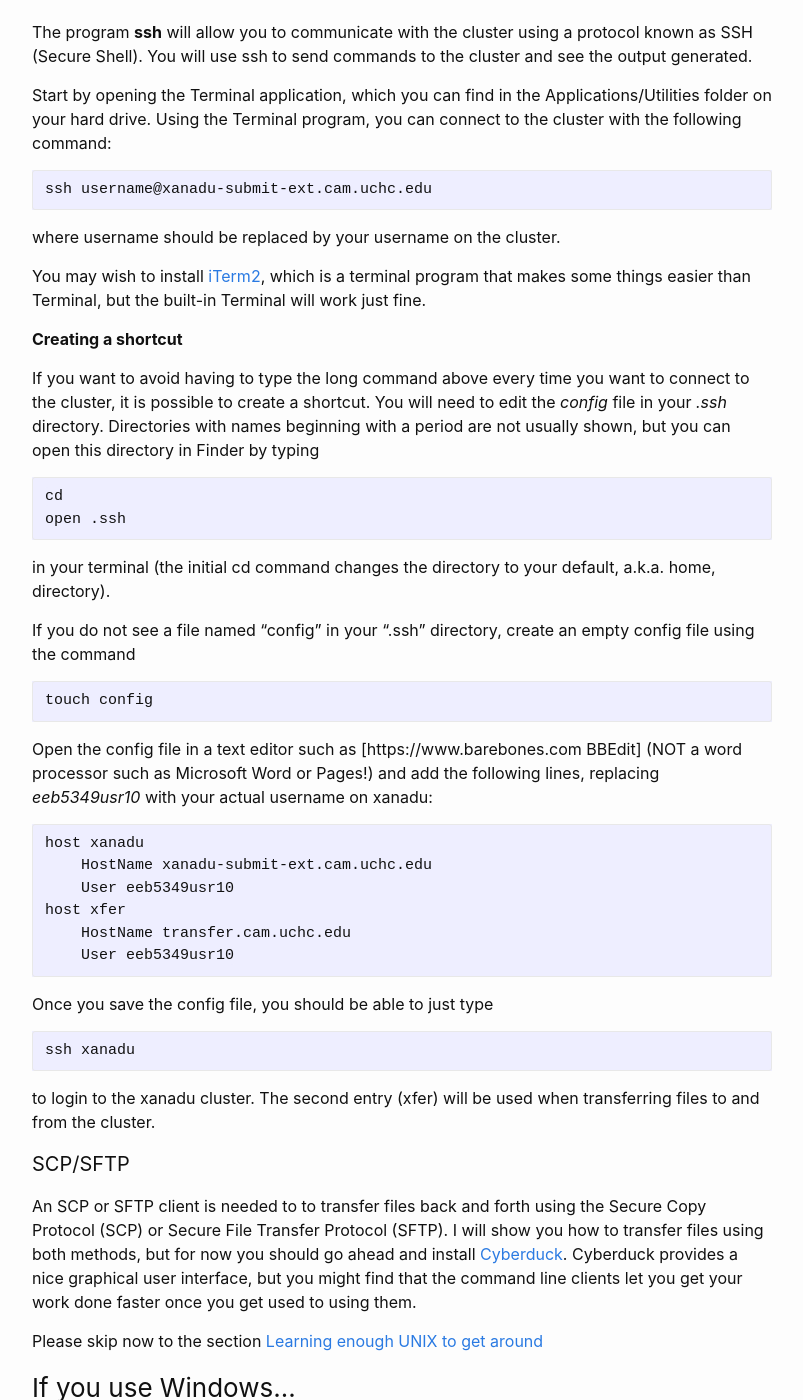
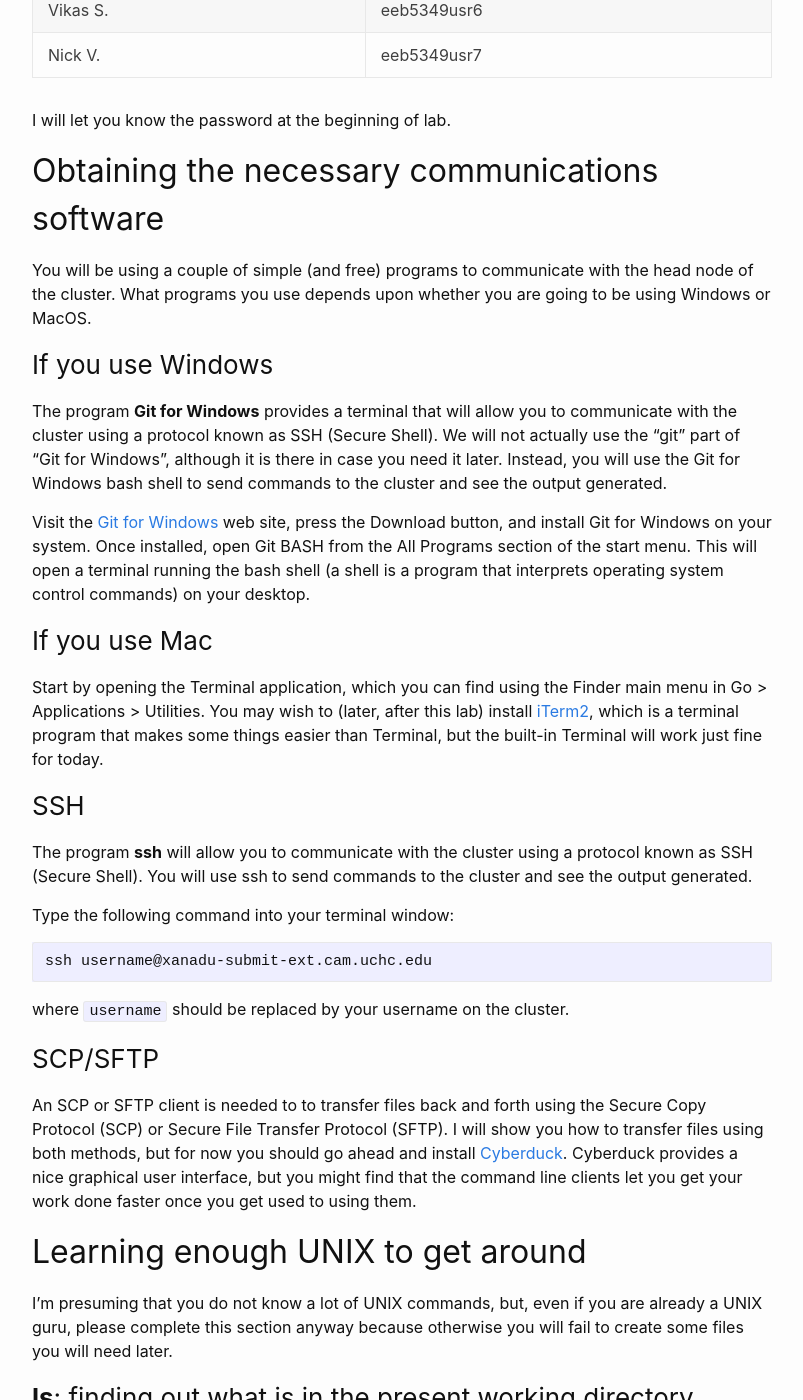
Before and after one commit to plewis/plewis.github.io, a Jekyll site: the page built from phylogenetics/xanadu.md, in a window 1280 px wide and 1400 px high, scrolled down 645 px. Shown: the whole window, without its empty margins (238-1041 px from the left). Built offline with Jekyll 4.4.1, drawn with Linux system fonts in a browser that asks for light colours; some of the changed text lies outside the part shown.

Commit message:
tweaks to first lab

```diff
--- a/phylogenetics/xanadu.md
+++ b/phylogenetics/xanadu.md
@@ -5,22 +5,43 @@ permalink: /xanadu/
 ---
 The UConn [Computational Biology Core](http://bioinformatics.uconn.edu) is part of the [Center for Genome Innovation (CGI)](http://cgi.uconn.edu/). We will use the Xanadu computing cluster located at the UConn Health Center for most of the data crunching we will do in this course. By now, you should have an account on the cluster, and today you will learn how to start analyses remotely (i.e. from your laptop), check on their status, and download the results when your analysis is finished.
 
-##  Obtaining the necessary communications software
-You will be using a couple of simple (and free) programs to communicate with the head node of the cluster.
+## Make note of your username
 
-###  If you use Windows...please scroll down to the Windows section
-###  If you use MacOS 10.x...
-####  SSH
+Name       | Username
+:--------- | :----------
+Alyssa M.  | eeb5349usr1
+Analisa M. | eeb5349usr2
+Scott K.   | eeb5349usr3
+Frank M.   | eeb5349usr4
+Dan P.     | eeb5349usr5
+Vikas S.   | eeb5349usr6
+Nick V.    | eeb5349usr7
+
+I will let you know the password at the beginning of lab.
+
+## Obtaining the necessary communications software
+You will be using a couple of simple (and free) programs to communicate with the head node of the cluster. What programs you use depends upon whether you are going to be using Windows or MacOS.
+
+### If you use Windows
+
+The program **Git for Windows** provides a terminal that will allow you to communicate with the cluster using a protocol known as SSH (Secure Shell). We will not actually use the "git" part of "Git for Windows", although it is there in case you need it later. Instead, you will use the Git for Windows bash shell to send commands to the cluster and see the output generated.
+
+Visit the [Git for Windows](https://gitforwindows.org) web site, press the Download button, and install Git for Windows on your system. Once installed, open Git BASH from the All Programs section of the start menu. This will open a terminal running the bash shell (a shell is a program that interprets operating system control commands) on your desktop.
+
+### If you use Mac
+
+Start by opening the Terminal application, which you can find using the Finder main menu in Go > Applications > Utilities. You may wish to (later, after this lab) install [iTerm2](http://www.iterm2.com/), which is a terminal program that makes some things easier than Terminal, but the built-in Terminal will work just fine for today.
+
+### SSH
 The program **ssh** will allow you to communicate with the cluster using a protocol known as SSH (Secure Shell). You will use ssh to send commands to the cluster and see the output generated.
 
-Start by opening the Terminal application, which you can find in the Applications/Utilities folder on your hard drive. Using the Terminal program, you can connect to the cluster with the following command:
+Type the following command into your terminal window:
 
     ssh username@xanadu-submit-ext.cam.uchc.edu
 
-where username should be replaced by your username on the cluster.
+where `username` should be replaced by your username on the cluster.
 
-You may wish to install [iTerm2](http://www.iterm2.com/), which is a terminal program that makes some things easier than Terminal, but the built-in Terminal will work just fine.
-
+{% comment %}
 **Creating a shortcut**
 
 If you want to avoid having to type the long command above every time you want to connect to the cluster, it is possible to create a shortcut. You will need to edit the _config_ file in your _.ssh_ directory. Directories with names beginning with a period are not usually shown, but you can open this directory in Finder by typing
@@ -48,12 +69,12 @@ Once you save the config file, you should be able to just type
     ssh xanadu
 
 to login to the xanadu cluster. The second entry (xfer) will be used when transferring files to and from the cluster.
+{% endcomment %}
 
-####  SCP/SFTP
+###  SCP/SFTP
 An SCP or SFTP client is needed to to transfer files back and forth using the Secure Copy Protocol (SCP) or Secure File Transfer Protocol (SFTP). I will show you how to transfer files using both methods, but for now  you should go ahead and install [Cyberduck](https://cyberduck.io/download/). Cyberduck provides a nice graphical user interface, but you might find that the command line clients let you get your work done faster once you get used to using them.
 
-Please skip now to the section [Learning enough UNIX to get around](#learning-enough-unix-to-get-around)
-
+{% comment %}
 ###  If you use Windows...
 ####  SSH
 The program **Git for Windows** provides a terminal that will allow you to communicate with the cluster using a protocol known as SSH (Secure Shell). We will not actually use the "git" part of "Git for Windows", although it is there in case you need it later. Instead, you will use the Git for Windows bash shell to send commands to the cluster and see the output generated.
@@ -92,12 +113,13 @@ to login to the xanadu cluster. (The second entry (xfer) will be used for transf
 ####  SCP/SFTP
 
 An SCP or SFTP client is needed to to transfer files back and forth using the Secure Copy Protocol (SCP) or Secure File Transfer Protocol (SFTP). For now  you should go ahead and install [Cyberduck](https://cyberduck.io/download/). Cyberduck provides a nice graphical user interface, which makes moving files back and forth easy.
+{% endcomment %}
 
-###  Learning enough UNIX to get around
+##  Learning enough UNIX to get around
 
 I'm presuming that you do not know a lot of UNIX commands, but, even if you are already a UNIX guru, please complete this section anyway because otherwise you will fail to create some files you will need later.
 
-####  ls command: finding out what is in the present working directory
+### **ls**: finding out what is in the present working directory
 
 The **ls** command lists the files in the _present working directory_. Try typing just
 
@@ -109,7 +131,7 @@ If you need more details about files than you see here, type
 
 instead. This version provides information about file permissions, ownership, size, and last modification date.
 
-####  pwd command: finding out what directory you are in
+###  **pwd**: finding out what directory you are in
 
 Typing
 
@@ -117,7 +139,7 @@ Typing
 
 shows you the full path of the present working directory. The path shown should end with your username, indicating that you are currently in your home directory. If you are using one of the students accounts, e.g. `eeb5349usr10`, then the directory path will end with `eeb5349/usr10`, not `eeb5349usr10`.
 
-####  mkdir command: creating a new directory
+###  **mkdir**: creating a new directory
 
 Typing the following command will create a new directory named _pauprun_ in your home directory:
 
@@ -125,7 +147,7 @@ Typing the following command will create a new directory named _pauprun_ in your
 
 Use the `ls` command now to make sure a directory of that name was indeed created.
 
-####  cd command: leaving the nest and returning home again
+###  **cd**: leaving the nest and returning home again
 
 The cd command lets you change the present working directory. To move into the newly-created _pauprun_ directory, type
 
@@ -139,7 +161,7 @@ If you want to go down one directory level (say from _pauprun_ back down to your
 
     cd ..
 
-####  Creating run.nex using the nano editor
+### **nano**: creating the _run.nex_ file
 
 One way to create a new file, or edit one that already exists, is to use the nano editor. You will now use nano to create a run.nex file containing a paup block. You will later execute this file in PAUP* to perform an analysis.
 
@@ -171,7 +193,7 @@ Once you have entered everything, use `^X` to exit. Nano will ask if you want to
 
     cat run.nex
 
-####  Create the gopaup file
+### Create the _gopaup_ file
 
 Now use nano to create a second file named _gopaup_ in your _pauprun_ directory. To do this, type `pwd` to make sure you are in the _pauprun_ directory, then type `nano gopaup`. This file should contain this text:
 
@@ -179,15 +201,21 @@ Now use nano to create a second file named _gopaup_ in your _pauprun_ directory.
     #SBATCH --partition=mcbstudent
     #SBATCH --qos=mcbstudent
     #SBATCH --job-name=pauprun
+    #SBATCH --mail-type=END
+    #SBATCH --mail-user=<your name here>@uconn.edu
     cd $HOME/pauprun
     module load paup/4.0a-166
     paup -n run.nex
 
-## Downloading files to the cluster
+**IMPORTANT** Please be sure to replace the phrase `<your name here>` with your name to create a valid email address!
 
-The next three sections describe **three different ways** to get a file into a directory on the cluster. If the file is located on a website, which is the usual case for labs in this course, **I would use the curl method**. If you don't like that method, the other two sections offer alternative ways (both of which involve first getting the file onto your local computer, then uploading it to the cluster).
+You may not wish to use the two lines that begin with **<tt>#SBATCH --mail-type=</tt>** and **<tt>#SBATCH --mail-user=</tt>**. If you don't want email notifications cluttering your email inbox, just delete these two lines from the file (they are not required).
 
-###   Using curl to download the algae.nex data file directly
+## Getting files onto the cluster
+
+The next three sections describe **three different ways** to get a file into a directory on the cluster. If the file is located on a website, which is the usual case for labs in this course, **I would use the curl method**. If you don't like that method, or if the file you need to transfer is located on your local computer and not a web site, the other two sections offer alternative ways (both of which involve first getting the file onto your local computer, then uploading it to the cluster).
+
+###  Using **curl** to download the _algae.nex_ data file to the cluster directly
 
 One of my favorite methods to transfer files that are stored on a web site involves the program curl (which stands for copy url). The following command should be carried out in a terminal that _is already logged into the cluster_.
 
@@ -199,7 +227,9 @@ The `-O` tells curl to save it under the same file name (algae.nex) that it has
 
 If this method worked, skip now to the section [A few more UNIX commands](#a-few-more-unix-commands)
 
-###  Using Cyberduck to upload the algae.nex data file
+###  Using Cyberduck to upload the _algae.nex_ data file
+
+(You can skip this section if the curl command worked for you.)
 
 Download the file [algae.nex](http://hydrodictyon.eeb.uconn.edu/people/plewis/downloads/algae.nex) and save it on your hard drive.
 
@@ -211,7 +241,9 @@ Once you are in, you will see a listing of the files in your home directory on t
 
 If this method worked, skip now to the section [A few more UNIX commands](#a-few-more-unix-commands)
 
-###   Using scp to upload the algae.nex data file
+###  Using **scp** to upload the _algae.nex_ data file
+
+(You can skip this section if either the curl command or Cyberduck worked for you.)
 
 Download the file [algae.nex](http://hydrodictyon.eeb.uconn.edu/people/plewis/downloads/algae.nex) and save it on your hard drive.
 
@@ -229,11 +261,11 @@ If you have not made a shortcut, use this command instead:
 
 where `username` should be replaced by your own user name on the cluster. (Don't overlook the colon on the very end of the line!)
 
-###  A few more UNIX commands
+##  A few more UNIX commands
 
 You have now transferred a data file (_algae.nex_) to the cluster, but it may not be in the right place. Use the `pwd` and `cd` commands to ensure that you are in the _pauprun_ directory, then type `ls` to see if the _algae.nex_ file is there. The _run.nex_ file contains a line containing the command `execute algae.nex`, which means that _algae.nex_ should also be located in the _pauprun_ directory.
 
-####  mv command: moving or renaming a file
+### **mv**: moving or renaming a file
 
 If _algae.nex_ is in your home directory, you can use the `mv` command to move it to the directory _pauprun_:
 
@@ -242,7 +274,7 @@ If _algae.nex_ is in your home directory, you can use the `mv` command to move i
 
 The `mv` command takes two arguments. The first argument is the name of the directory or file you want to move, whereas the second argument is the destination. The destination could be either a directory (which is true in this case) or a file name. If the directory _pauprun_ did not already exist, `mv` would have interpreted this as a request to rename _algae.nex_ to the file name _pauprun_! So, be aware that `mv` can rename files as well as move them.
 
-####  cp command: copying a file
+### **cp**: copying a file
 
 The `cp` command copies files. It leaves the original file in place and makes a copy elsewhere. You could have used this command to make a copy of _algae.nex_ in the directory _pauprun_:
 
@@ -250,7 +282,7 @@ The `cp` command copies files. It leaves the original file in place and makes a
 
 This would have left the original in your home directory, and made a duplicate of this file in the directory _pauprun_.
 
-####  rm command: cleaning up
+### **rm**: cleaning up
 
 The `rm` command removes files. If you had used the `cp` command to copy _algae.nex_ into the _pauprun_ directory, you could remove the original file using these commands:
 
@@ -264,14 +296,21 @@ To delete an entire directory (don't try this now!), you can add the `-rf` flags
 
 The above command would remove everything in the _pauprun_ directory (without asking!), and then remove the _pauprun_ directory itself. I want to stress that this is a **particularly dangerous command**, so make sure you are not distracted or sleep-deprived when you use it! Unlike the Windows or Mac graphical user interface, files deleted using rm are **not** moved to the Recycle Bin or Trash, they are just gone. There is **no undo** for the rm command.
 
-###  Starting a PAUP* analysis
+##  Starting a PAUP* analysis
 
-If you've been following the directions in sequence, you now have two files (_algae.nex_ and _run.nex_) in your `$HOME/pauprun` directory on the cluster, whereas the _gopaup_ file should be in `$HOME`. Use the `cd` command to make sure you are in your home directory, then the `cat` command to look at the contents of the _gopaup_ file you created earlier. You should see this:
+The next tutorial you will explore in lab today will introduce you to the software PAUP*, but for now we will do a short analysis using this program just to demonstrate how to submit a job to the cluster. There are **two ways** to run analyses on the cluster:
+* use sbatch to submit a batch job
+* use srun to start an interactive session
+You would normally use the interactive session approach if you are just experimenting or are making sure that a program will start successfully. For a phylogenetic analysis that may take some time, you almost always want to submit it as a batch job (see below). The beauty of batch jobs is that you can close down your connection to the cluster and reconnect later (after the system sends you an email telling you that your run is finished).
+
+If you've been following the directions in sequence, you now have two files (_algae.nex_ and _run.nex_) in your `$HOME/pauprun` directory on the cluster, whereas the _gopaup_ file should be in `$HOME`. Use the `cd` command to make sure you are in your home directory, then the `cat` command to look at the contents of the _gopaup_ file you created earlier. You should see this (except that `<your name here>@uconn.edu` should now be your UConn email address):
 
     #!/bin/bash
     #SBATCH --partition=mcbstudent
     #SBATCH --qos=mcbstudent
     #SBATCH --job-name=pauprun
+    #SBATCH --mail-type=END
+    #SBATCH --mail-user=<your name here>@uconn.edu
     cd $HOME/pauprun
     module load paup/4.0a-166
     paup -n run.nex
@@ -285,7 +324,7 @@ Here is an explanation of each of the lines in _gopaup_:
 * The 6th line informs the system that you want to use a particular version of paup. If you left this line out, the command on the last line might not work at all, or might run an older version of paup. You can get a list of all available modules using the command `module avail`.
 * The 7th and last line starts up PAUP* and executes the _run.nex_ file. The `-n` flag tells PAUP* that no human is going to be listening or answering questions, so it should just use default answers to any questions it needs to ask during the run.
 
-####  Submitting a job using sbatch
+###  Submitting a job using **sbatch**
 
 Now you are ready to start the analysis. Type these commands to start your run:
 
@@ -307,7 +346,7 @@ If it is running, you will see an entry named pauprun. Here is what it looked li
 
 The PD under ST (state) means that my job is pending (not yet running). This job goes so fast that you will be lucky to find it in the running state. If you see no jobs listed when you run squeue, it means your job has finished.
 
-####  Killing a job using scancel
+###  Killing a job using **scancel**
 
 Sometimes it is clear that an analysis is not going to do what you wanted it to. Suppose that just after you press the Enter key to start an analysis, you realize that you forgot to put in a savetrees command in your paup block (so in the end you will not be able to see the results of the search). In such situations, you really want to just kill the job, fix the problem, and then start it up again. Use the `scancel` command for this. Note that in the output of the `squeue` command above, my run had a job-ID equal to 645170. I could kill the job like this:
 
@@ -315,18 +354,18 @@ Sometimes it is clear that an analysis is not going to do what you wanted it to.
 
 Be sure to delete any output files that have already been created before starting your run over again.
 
-####  While PAUP* is running
+###  While PAUP* is running
 
 While PAUP* is running, you can use `cat` to look at the log file:
 
     cd pauprun
     cat algae.output.txt
 
-####   Using Cyberduck to download the log file and the tree file
+### Using Cyberduck to download the log file and the tree file
 
 When PAUP* finishes, `squeue` will no longer list your process. At this point, you need to use Cyberduck or `scp` to get the log and tree files that were saved back to your local computer. Assuming you left Cyberduck open and connected to the cluster, double-click on the _pauprun_ directory and locate the files `algae.ml.tre` and  `algae.output.txt`. Select these two files and drag them out of the Cyberduck window and drop them on your desktop. After a flurry of activity, Cyberduck should report that the two files were downloaded successfully, at which point you can close the download status window.
 
-####  Using scp to download the log file and the tree file
+### Using scp to download the log file and the tree file
 
 You can also use `scp` to get the log and tree files that were saved back to your local computer, but, again, if you are happy with Cyberduck you can skip this section. In the Terminal app on your Mac (or the Git for Windows BASH session on your Windows PC), type the following (being careful to separate the final dot character from everything else by a blank space):
 
@@ -340,33 +379,33 @@ This assumes you have set up a shortcut: if not, you will need to use the longer
 
 These `scp` commands copy the files `algae.output.txt` and `algae.ml.tre` to your current directory (this is what the single dot at the end of each line stands for).
 
-###  Using FigTree to view tree files
+### Using FigTree to view tree files
 
 {% include figure.html description="`algae.ml.tre` file viewed with FigTree" url="/assets/img/AlgaeMLtree.png" css="image-right noborder" width="400px" %}
 
 If you do not already have it, download and install the [FigTree](https://tree.bio.ed.ac.uk/software/figtree/) application on your laptop. FigTree is a Java application, so you will also need to install a Java Runtime Environment (JRE) if you don't already have one (just start FigTree and it will tell you if it cannot find a JRE). Once FigTree is running, choose File > Open from the menu to open the `algae.ml.tre` file.
 
-####  Adjusting taxon label font
+#### Adjusting taxon label font
 
 The first thing you will probably want to do is make the taxon labels larger or change the font. Expand the Tip Labels section on the left and play with the Font Size up/down control. You can also set font details in the preferences, which will save you a lot of time in the future
 
-####  Line thickness
+#### Line thickness
 
 You can modify the thickness of the lines used by FigTree to draw the edges of the tree by expanding the Appearance tab.
 
-####  Ladderization
+#### Ladderization
 
 You can ladderize the tree (make it appear to flow one way or the other) by playing with the Order Nodes option in the Trees tab.
 
-####  Export tree as PDF
+#### Export tree as PDF
 
 There are many other options that you can discover in FigTree, but one more thing to try today is to save the tree as a PDF file. Once you have the tree looking just the way you want, choose File > Export PDF...
 
-####  Why have PAUP* create the log file algae.output.txt?
+### Why have PAUP* create the log file algae.output.txt?
 
 In your _pauprun_ directory, SLURM saved the output that PAUP* normally sends to the console to a file named _slurm-645170.out_ (your file will have a different number, however). You will not need this file after the run: the log command in your paup block ends up saving the same output in the file _algae.output.txt_. Why did we tell PAUP* to start a log file if SGE was going to save the output anyway? The main reason is that you can view the log file during the run, but you cannot view _slurm-645170.out_ until the run is finished. There will come a day when you have a PAUP* run that has been going for several days and want to know whether it is 10% or 90% finished. At this point you will appreciate being able to view the output file!
 
-####  Delete the slurm-xxxx.out file using the rm command
+###  Delete the slurm-xxxx.out file using the rm command
 
 Because you do not need the _slurm-xxxxx.out_ file (where _xxxx_ is a placeholder for the job number), delete it using the `rm` command (the `-f` stands for force; i.e. don't ask if it is ok, just do it!):
 
@@ -383,11 +422,11 @@ It is a good idea to delete files you no longer need for two reasons:
 * you will later wonder whether you downloaded those files to your local machine and will have to spend time making sure you actually have saved the results locally
 * our cluster only has so much disk space, and thus it is just not possible for everyone to keep every file they ever created
 
-###  Tips and tricks
+## Tips and tricks
 
 Here are some miscellaneous tips and tricks to make your life easier when communicating with the cluster.
 
-####  Command completion using the tab key
+### Command completion using the tab key
 
 You can often get away with only typing the first few letters of a filename; try pressing the Tab key after the first few letters and the command interpreter will try to complete the thought. For example, cd into the pauprun directory, then type
 
@@ -395,7 +434,7 @@ You can often get away with only typing the first few letters of a filename; try
 
 If _algae.nex_ is the only file in the directory in which the first three letters are alg, then the command interpreter will type in the rest of the file name for you.
 
-####  Wildcards
+### Wildcards
 
 I've already mentioned this tip, but it bears repeating. When using most UNIX commands that accept filenames (e.g. `ls`, `rm`, `mv`, `cp`), you can place an asterisk inside the filename to stand in for any number of letters. So
 
@@ -405,7 +444,7 @@ will produce output like this
 
     algae.ml.tre    algae.nex   algae.output.txt
 
-####  Man pages
+### Man pages
 
 If you want to learn more options for any of the UNIX commands, you can use the `man` command to see the manual for that command. For example, here's how to see the manual describing the ls command:
 
@@ -413,6 +452,6 @@ If you want to learn more options for any of the UNIX commands, you can use the
 
 It is important to know how to escape from a man page! The way to get out is to type the letter `q`. You can page down using Ctrl-f, page up through a man page using Ctrl-b, go to the end using Shift-g and return to the very beginning using 1,Shift-g (that is, type a 1, release it, then type Shift-g). You can also move line by line in a man page using the down and up arrows, and page by page using the PgUp and PgDn keys.
 
-####  Xanadu information
+### Xanadu information
 
-You can find a lot of great information about the Xanadu cluster at the [Computational Biology Core](https://bioinformatics.uconn.edu/) web site. In particular, take time to look through the first tutorial named "Understanding the UConn Health Cluster (Xanadu)".
+You can find a lot of great information about the Xanadu cluster at the [Computational Biology Core](https://bioinformatics.uconn.edu/) web site. In particular, the first tutorial named "Understanding the UConn Health Cluster (Xanadu)" may be particularly useful.
```
Also changed, not shown: other parts of phylogenetics/xanadu.md (+2 -2 lines), 1 other file.
